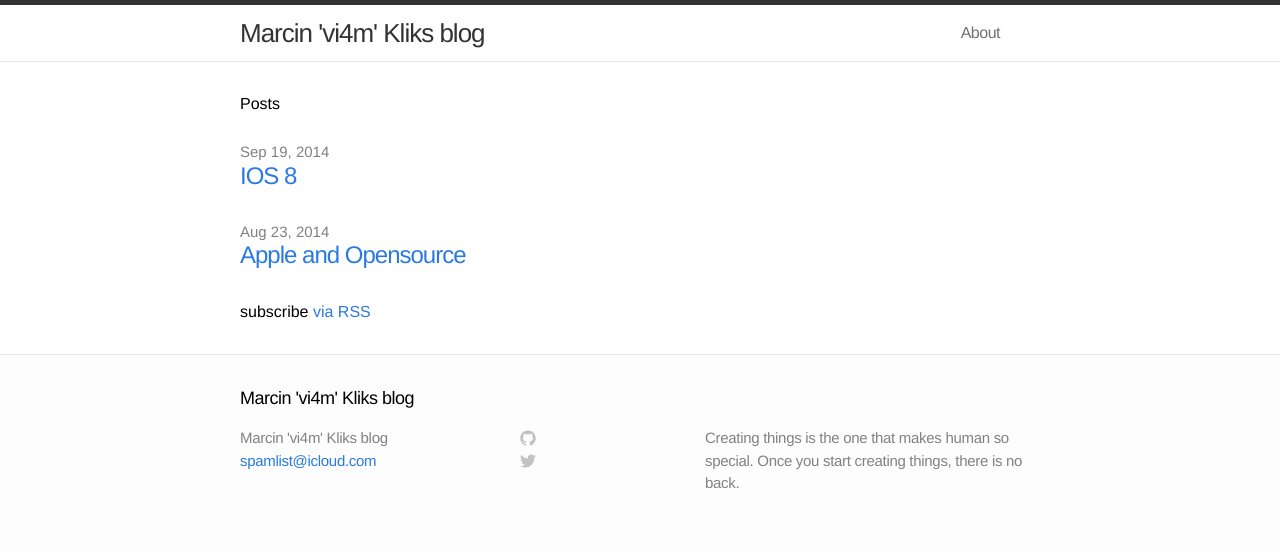
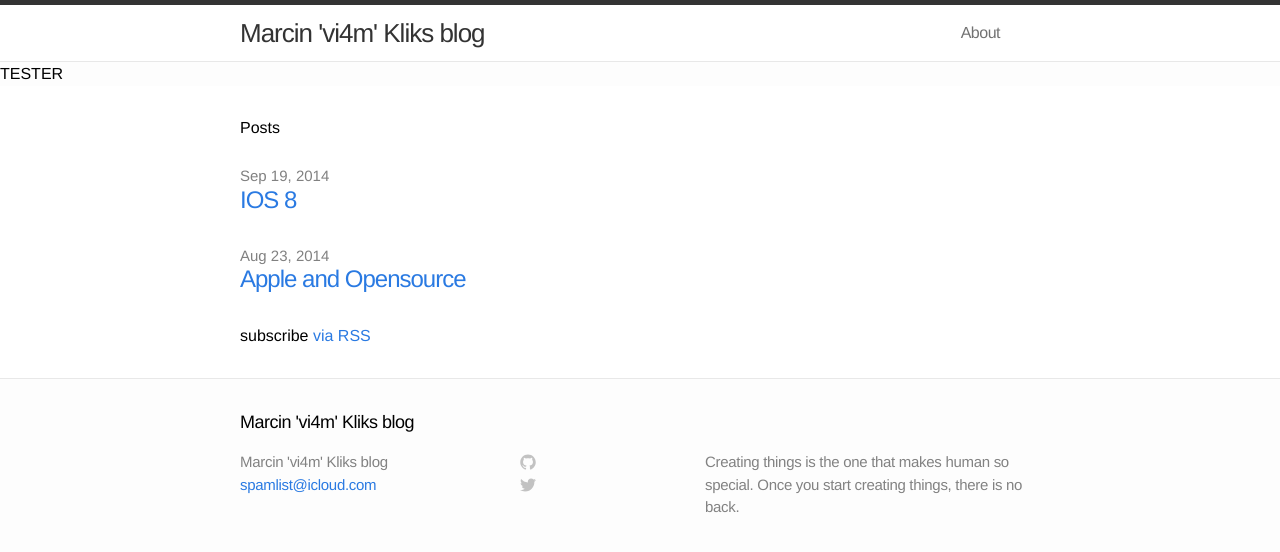
Before and after one commit to vi4m/vi4m.github.io, a Jekyll site: the page built from index.html, in a window 1280 px wide. Shown: the top 552 px of the page. Built offline with Jekyll 4.4.1, drawn with Linux system fonts in a browser that asks for light colours.

Commit message:
Update default.html

```diff
--- a/_layouts/default.html
+++ b/_layouts/default.html
@@ -6,7 +6,7 @@
     <body>
 
     {% include header.html %}
-
+<h1> TESTER </h1>
     <div class="page-content">
       <div class="wrap">
       {{ content }}
```
